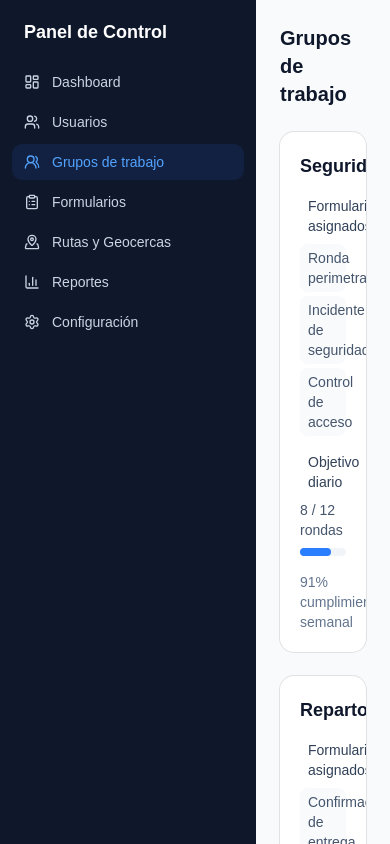
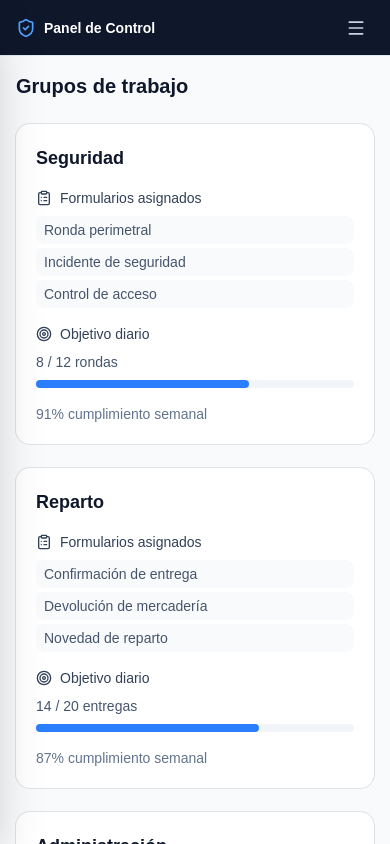
Before and after one commit to Tomaspavondev/campo-tracker-demo, a React (Vite) app: page /grupos in a window 390 px wide. Shown: the top 844 px of the page. Built offline with nearby package versions, Linux system fonts and the light colour scheme.

Commit message:
Make layout responsive: hamburger menu + slide-in sidebar on mobile

```diff
--- a/src/components/dashboard/TaskTable.tsx
+++ b/src/components/dashboard/TaskTable.tsx
@@ -28,12 +28,12 @@ export function TaskTable() {
 
   return (
     <Card className="p-4">
-      <div className="mb-3 flex items-center justify-between">
+      <div className="mb-3 flex flex-col gap-3 sm:flex-row sm:items-center sm:justify-between">
         <h2 className="font-semibold text-slate-900">Tareas del día</h2>
-        <Tabs value={grupo} onValueChange={(v) => setGrupo(v as typeof grupo)}>
+        <Tabs value={grupo} onValueChange={(v) => setGrupo(v as typeof grupo)} className="overflow-x-auto">
           <TabsList>
             {grupos.map((g) => (
-              <TabsTrigger key={g} value={g}>{g}</TabsTrigger>
+              <TabsTrigger key={g} value={g} className="whitespace-nowrap">{g}</TabsTrigger>
             ))}
           </TabsList>
         </Tabs>
--- a/src/components/layout/AppShell.tsx
+++ b/src/components/layout/AppShell.tsx
@@ -1,11 +1,57 @@
+import { useState } from 'react';
 import type { ReactNode } from 'react';
+import { Menu, X, ShieldCheck } from 'lucide-react';
 import { Sidebar } from '@/components/layout/Sidebar';
+import { cn } from '@/lib/utils';
 
 export function AppShell({ children }: { children: ReactNode }) {
+  const [open, setOpen] = useState(false);
+
   return (
-    <div className="flex min-h-screen bg-slate-50">
-      <Sidebar />
-      <main className="flex-1 overflow-y-auto p-6">{children}</main>
+    <div className="flex min-h-screen flex-col bg-slate-50 md:flex-row">
+      <header className="flex h-14 shrink-0 items-center justify-between border-b border-slate-200 bg-slate-900 px-4 md:hidden">
+        <div className="flex items-center gap-2 text-white">
+          <ShieldCheck className="h-5 w-5 text-blue-400" />
+          <span className="text-sm font-semibold">Panel de Control</span>
+        </div>
+        <button
+          type="button"
+          onClick={() => setOpen(true)}
+          className="rounded-lg p-2 text-slate-300 hover:bg-slate-800 hover:text-white"
+          aria-label="Abrir menú"
+        >
+          <Menu className="h-5 w-5" />
+        </button>
+      </header>
+
+      {open && (
+        <div
+          className="fixed inset-0 z-40 bg-black/50 md:hidden"
+          onClick={() => setOpen(false)}
+          aria-hidden="true"
+        />
+      )}
+
+      <div
+        className={cn(
+          'fixed inset-y-0 left-0 z-50 w-64 shadow-2xl transition-transform duration-200 ease-out md:static md:z-auto md:shadow-none md:translate-x-0',
+          open ? 'translate-x-0' : '-translate-x-full'
+        )}
+      >
+        <div className="relative h-full">
+          <button
+            type="button"
+            onClick={() => setOpen(false)}
+            className="absolute top-4 right-3 rounded-lg p-1.5 text-slate-400 hover:bg-slate-800 hover:text-white md:hidden"
+            aria-label="Cerrar menú"
+          >
+            <X className="h-5 w-5" />
+          </button>
+          <Sidebar onNavigate={() => setOpen(false)} />
+        </div>
+      </div>
+
+      <main className="flex-1 overflow-y-auto p-4 md:p-6">{children}</main>
     </div>
   );
 }
--- a/src/components/layout/Sidebar.tsx
+++ b/src/components/layout/Sidebar.tsx
@@ -12,9 +12,9 @@ const navItems = [
   { label: 'Configuración', to: '/proximamente/configuracion', icon: Settings },
 ];
 
-export function Sidebar() {
+export function Sidebar({ onNavigate }: { onNavigate?: () => void }) {
   return (
-    <aside className="flex h-screen w-64 shrink-0 flex-col bg-slate-900 text-slate-300">
+    <aside className="flex h-full w-64 shrink-0 flex-col bg-slate-900 text-slate-300">
       <div className="flex h-16 items-center px-6 text-lg font-semibold text-white">
         Panel de Control
       </div>
@@ -23,6 +23,7 @@ export function Sidebar() {
           <NavLink
             key={to}
             to={to}
+            onClick={onNavigate}
             className={({ isActive }) =>
               cn(
                 'flex items-center gap-3 rounded-lg px-3 py-2 text-sm transition-colors',
--- a/src/pages/Login.tsx
+++ b/src/pages/Login.tsx
@@ -15,7 +15,7 @@ export function Login() {
   }
 
   return (
-    <div className="flex min-h-screen items-center justify-center bg-slate-50">
+    <div className="flex min-h-screen items-center justify-center bg-slate-50 px-4">
       <Card className="w-full max-w-sm">
         <CardHeader className="flex flex-col items-center gap-2">
           <div className="flex h-12 w-12 items-center justify-center rounded-xl bg-blue-500 text-white">
```
